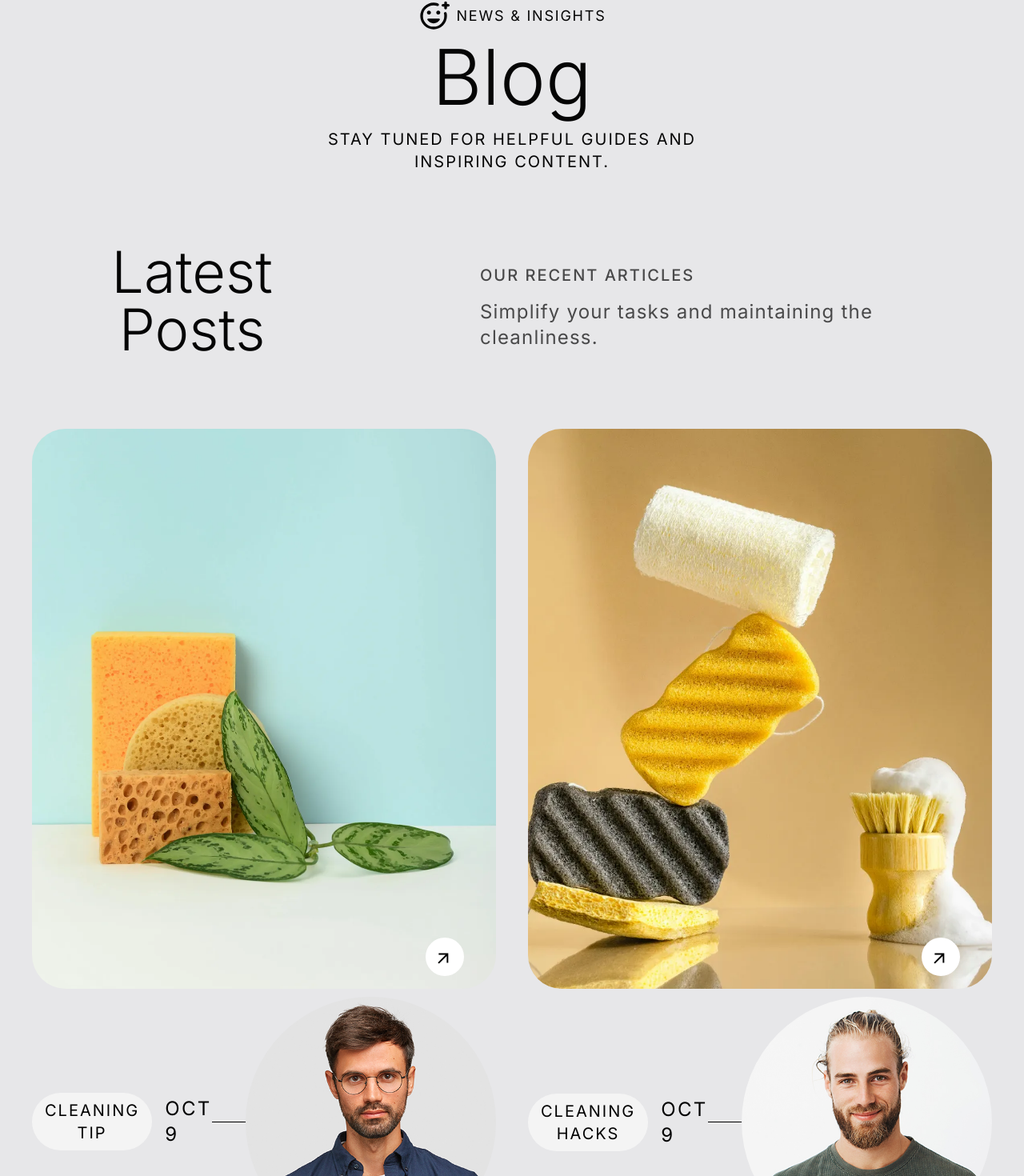
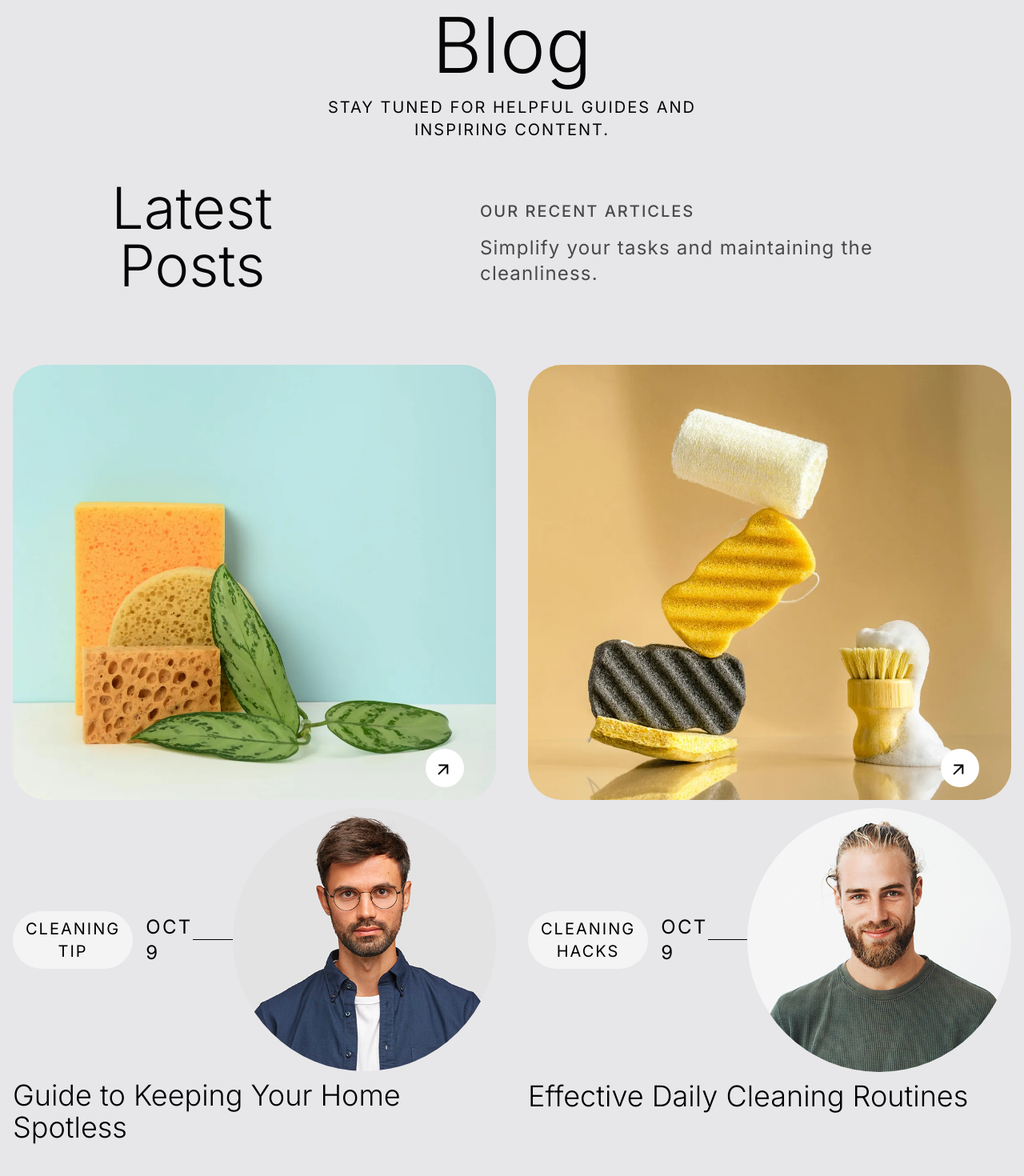
Before and after one commit to Yagya-Adh/clean, a Next.js app: page /blog in a window 1280 px wide. Shown: the part 176-1646 px from the top of the page at 80% size. Built offline with nearby package versions, Linux system fonts and the light colour scheme.

Commit message:
update: nav bar and footer section

```diff
--- a/app/components/banner/MainHeroBanner.tsx
+++ b/app/components/banner/MainHeroBanner.tsx
@@ -3,7 +3,7 @@ import { SprayIcon } from "@/app/icons";
 const MainHeroBanner = () => {
   return (
     <section className="max-w-screen-5xl mx-auto px-4 md:px-10 lg:px-20 py-4 h-full">
-      <div className="rounded-4xl bg-hero-main bg-no-repeat bg-cover p-6  lg:py-80 max-w-full flex flex-col justify-center">
+      <div className="rounded-4xl bg-hero-main bg-no-repeat bg-cover p-6 lg:py-80 max-w-full flex flex-col justify-center">
         <div className="relative lg:-top-64 left-0 flex flex-col justify-center items-center text-center font-inter z-10 border border-white/15 backdrop:blur-3xl rounded-3xl p-10 md:p-4 2xl:py-16 md:w-1/2 mx-auto bg-white/15 backdrop-blur-2xl">
           <div className="flex flex-row justify-center items-center mt-4 w-full">
             <SprayIcon className="w-8 h-10" />
--- a/app/components/banner/SectionBanner.tsx
+++ b/app/components/banner/SectionBanner.tsx
@@ -12,7 +12,7 @@ const SectionBanner = ({
   variant,
 }: IsectionBannerProps) =>
   variant == "blog" ? (
-    <section className="max-w-screen-4xl mx-auto px-4 lg:px-10 py-4 sm:py-10 md:py-7 lg:py-10 xl:py-20">
+    <section className="max-w-screen-2xl mx-auto px-4 lg:px-10 py-4 sm:py-10 md:py-7 lg:py-10">
       <div className="grid grid-cols-1 sm:grid-cols-2 gap-4 sm:gap-20 md:gap-10 lg:gap-40 text-center items-center sm:text-start lg:flex sm:justify-between">
         <h2 className="text-4xl sm:text-3xl lg:text-7xl font-light text-center max-w-xl font-inter text-clean-black-10">
           {heading}
--- a/app/components/card/CardHeroBlock.tsx
+++ b/app/components/card/CardHeroBlock.tsx
@@ -38,16 +38,16 @@ const CardHeroBlock = ({
               height={52}
               className="object-center object-cover h-8 sm:h-10 w-auto"
             />
-            <h3 className="ml-5 font-inter text-lg xl:text-xl 2xl:text-3xl text-clean-black-10 font-normal tracking-widest uppercase">
+            <h3 className="ml-5 font-inter text-lg 2xl:text-3xl text-clean-black-10 font-normal tracking-widest uppercase">
               {head}
             </h3>
           </div>
-          <h5 className="font-inter max-w-screen-xl font-light text-4xl xl:text-8xl 2xl:text-9xl text-clean-black-10 py-4">
+          <h5 className="font-inter max-w-screen-xl font-light text-4xl lg:text-8xl 2xl:text-9xl text-clean-black-10 py-4">
             {preTitle}
             {""}
             <span className="font-thin italic">{italicTitle}</span>
           </h5>
-          <p className="font-inter font-light max-w-60 md:max-w-xl text-xl xl:font-normal xl:text-2xl 2xl:text-3xl xl:max-w-screen-sm 2xl:max-w-screen-md text-clean-black-10 md:text-start text-center ">
+          <p className="font-inter font-light max-w-60 md:max-w-xl text-xl xl:font-normal lg:text-2xl xl:max-w-screen-sm 2xl:max-w-screen-md text-clean-black-10 md:text-start text-center ">
             {describe}
           </p>
           <div className="flex inset-0 justify-center md:justify-normal">
--- a/app/components/card/ImageCardGroup.tsx
+++ b/app/components/card/ImageCardGroup.tsx
@@ -40,7 +40,7 @@ interface IImageViewLink {
 }
 const ImageCardGroup = ({ viewLink }: IImageViewLink) => {
   return (
-    <section className="max-w-screen-4xl mx-auto px-4 sm:px-20 xl:px-10 2xl:py-40">
+    <section className="max-w-screen-xl mx-auto px-4 md:py-10">
       <div className="grid grid-cols-1 xl:grid-cols-2 gap-4 lg:gap-10">
         {data?.slice(0, 4).map((list) => (
           <Link
@@ -65,7 +65,7 @@ const ImageCardGroup = ({ viewLink }: IImageViewLink) => {
                 alt="card_image_"
                 width={800}
                 height={800}
-                className="object-center object-cover rounded-3xl h-full w-auto sm:w-full sm:h-full md:h-auto md:w-auto lg:h-[700px] lg:w-full"
+                className="object-center object-cover rounded-3xl w-full h-[34rem]"
               />
               <div className="absolute bottom-4 right-10">
                 <ArrowBadge />
@@ -112,16 +112,10 @@ const ImageCardGroup = ({ viewLink }: IImageViewLink) => {
                   tracking-widest
                   font-inter
                   font-semibold
-                  sm:font-medium
                   lg:font-normal
                   uppercase
                   text-xs
-                  sm:text-sm
                   md:text-lg
-                  lg:text-xl
-                  xl:text-2xl
-                  2xl:text-2xl
-                  2xl:font-normal
                   flex flex-col
                   items-center
                   justify-center
@@ -140,17 +134,12 @@ const ImageCardGroup = ({ viewLink }: IImageViewLink) => {
               font-inter
               font-normal
               md:font-light
-              lg:font-light
               text-2xl
-              sm:text-4xl
-              max-w-xl
-              xl:text-6xl
-              md:-order-none
+              lg:text-4xl
               text-center
               md:text-start
+              md:-order-none
               order-3
-              2xl:text-7xl
-              2xl:max-w-screen-2xl
               "
             >
               {list.cardDescription}
--- a/app/components/card/ValueNumber.tsx
+++ b/app/components/card/ValueNumber.tsx
@@ -6,21 +6,20 @@ interface IvalueData {
   hasSup: string;
   valueType: string;
 }
-
 const data: IvalueData[] = valueData;
 
 const ValueNumber = () => {
   return (
-    <section className="max-w-screen-4xl mx-auto px-4 py-10 lg:py-20">
-      <div className="grid grid-cols-1 md:grid-cols-2 lg:grid-cols-3 items-center">
+    <section className="hidden md:block max-w-screen-lg mx-auto px-4 py-10">
+      <div className="grid grid-cols-3 md:grid-cols-2 lg:grid-cols-3 items-center">
         {data?.slice(0, 3).map((list) => (
           <div
             className="text-center text-clean-black-10 py-5 2xl:py-20 animate-fadeflipLeftIn"
             key={list.id}
           >
-            <h3 className="font-inter text-7xl py-2 sm:text-6xl md:text-6xl xl:text-9xl 2xl:text-[192px] font-normal">
+            <h3 className="font-inter py-2 text-7xl font-normal">
               {list.valueAmount}
-              <sup className="text-6xl md:text-4xl xl:text-7xl 2xl:text-8xl font-bold">
+              <sup className="text-4xl font-bold">
                 {list.hasSup !== "" ? list.hasSup : ""}
               </sup>
             </h3>
--- a/app/components/footer/Footer.tsx
+++ b/app/components/footer/Footer.tsx
@@ -10,7 +10,7 @@ const Footer = () => {
         <RequestAFreeQuote />
       </div>
       <section className="max-w-screen-5xl px-4 lg:px-10 mx-auto relative py-4 2xl:py-20 -translate-y-24">
-        <div className="flex flex-col justify-center sm:flex-row sm:justify-end sm:items-start lg:flex-row lg:justify-between items-center md:grid-cols-2 gap-0 sm:gap-10 2xl:flex 2xl:justify-between 2xl:px-20 2xl:gap-80 place-items-start h-full w-full 2xl:w-full">
+        <div className="flex flex-col justify-center lg:flex-row lg:justify-between items-center md:grid-cols-2 gap-0 sm:gap-10 2xl:flex 2xl:justify-between 2xl:px-20 2xl:gap-80 place-items-start h-full w-full 2xl:w-full">
           <div>
             <FooterLeft />
           </div>
--- a/app/components/footer/FooterRight.tsx
+++ b/app/components/footer/FooterRight.tsx
@@ -14,7 +14,7 @@ interface IfooterRightData {
 const data: IfooterRightData[] = footerRightData;
 const FooterRight = () => {
   return (
-    <section className="grid grid-cols-1 md:grid-cols-3 gap-6 2xl:gap-20 md:gap-4 text-center md:text-start md:place-items-start lg:py-0 py-4">
+    <section className="grid grid-cols-1 md:grid-cols-3 gap-6 2xl:gap-20 md:gap-2 text-center md:text-start md:place-items-start lg:py-0 py-4">
       {data?.slice(0, 3).map((list) => (
         <div
           className="flex flex-col justify-end w-full items-center 2xl:py-0"
--- a/app/components/section/CopyRightFooter.tsx
+++ b/app/components/section/CopyRightFooter.tsx
@@ -1,11 +1,11 @@
 const CopyRightFooter = () => {
   const currentYear = new Date().getFullYear();
   return (
-    <section className="max-w-screen-5xl -translate-y-20 mx-auto w-full flex flex-col lg:flex-row items-center justify-center md:justify-between border-t-2 border-t-black pt-6 sm:py-1">
-      <p className="2xl:text-3xl 2xl:max-w-screen-xl text-lg md:text-xl lg:py-4 font-inter font-normal sm:font-light text-center max-w-60 md:max-w-xl md:px-2 tracking-wider">
+    <section className="max-w-screen-5xl -translate-y-20 mx-auto w-full flex flex-col lg:flex-row items-center justify-center md:justify-between border-t-2 border-t-black pt-6 sm:py-1 gap-2">
+      <p className="2xl:text-3xl 2xl:max-w-screen-xl text-lg md:text-xl lg:py-4 font-inter font-light text-center max-w-60 md:max-w-xl md:px-2 tracking-wider">
         © {currentYear} Cleaners. All Rights Reserved.
       </p>
-      <p className="2xl:text-3xl 2xl:max-w-screen-xl text-lg md:text-xl lg:py-4 font-inter font-normal sm:font-light text-center max-w-52 md:max-w-xl md:px-2 tracking-wider">
+      <p className="2xl:text-3xl 2xl:max-w-screen-xl text-lg md:text-xl lg:py-4 font-inter font-light text-center max-w-52 md:max-w-xl md:px-2 tracking-wider">
         Powered By{" "}
         <a href="https://www.jamstackers.com" target="_blank">
           Jamstackers
--- a/app/components/section/ProfessionalCleaning.tsx
+++ b/app/components/section/ProfessionalCleaning.tsx
@@ -3,7 +3,7 @@ import ProfesstionalImageGrid from "./ProfesstionalImageGrid";
 
 const ProfessionalCleaning = () => {
   return (
-    <section className="overflow-hidden bg-no-repeat bg-curves-wave h-full bg-clean-green-10 object-cover bg-contain rounded-b-5xl px-4 lg:px-10">
+    <section className="overflow-hidden bg-no-repeat bg-curves-wave h-full bg-clean-green-10 object-cover bg-contain rounded-b-5xl px-4 lg:px-10 py-10 md:py-0">
       <ValueNumber />
       <ProfesstionalImageGrid />
     </section>
```
Also changed, not shown: app/components/navbar/Navbar.tsx (+7 -5 lines).
